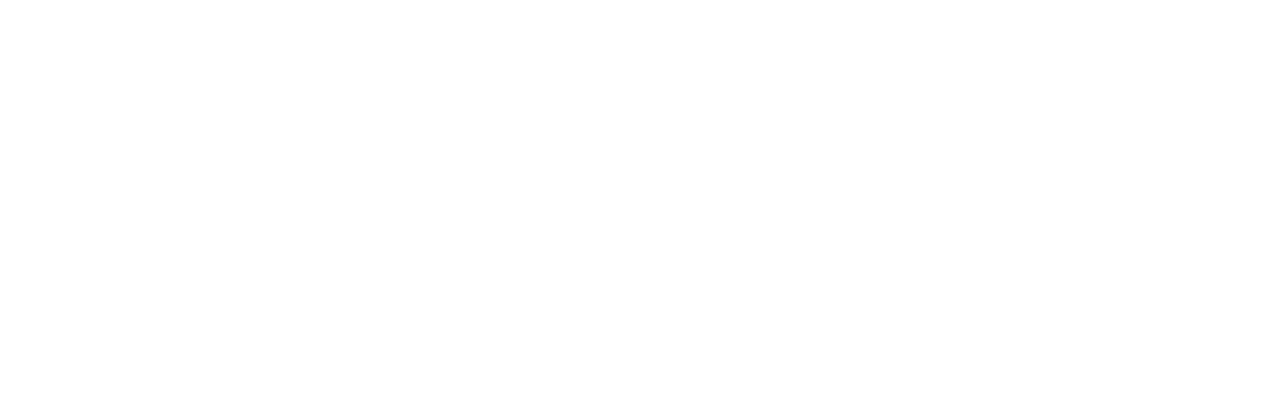
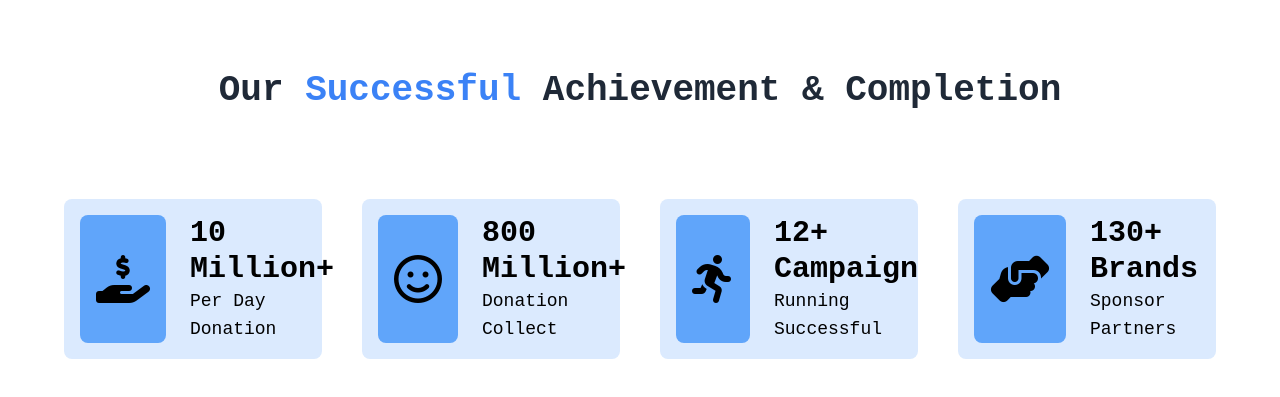
Before and after one commit to sahosskhan/charity-wave, a React (Vite) app: page / in a window 1280 px wide. Shown: the part 777-1174 px from the top of the page. Before the commit the page ends 808 px from the top, so only its background shows below. Built offline with nearby package versions, Linux system fonts and the light colour scheme; a web font is replaced by a local one.

Commit message:
add stats for home & add effect

```diff
--- a/src/Components/Header.jsx
+++ b/src/Components/Header.jsx
@@ -11,7 +11,7 @@
         <h1 className="text-3xl font-semibold text-gray-800 dark:text-white lg:text-4xl">Best platform to choose <br /> your <span className="text-blue-500 ">donation</span></h1>
         <p className="mt-3 text-gray-600 dark:text-gray-400">A donation is a gift for charity, humanitarian aid, or to benefit a cause. A donation may take various forms, including money, alms, services, or goods such as clothing, toys, food, or vehicles.</p>
 <Link to="/donate-some-love">
-<button className="w-full px-5 py-2 mt-6 text-sm tracking-wider text-white uppercase transition-colors duration-300 transform bg-blue-600 rounded-lg lg:w-auto hover:bg-blue-500 focus:outline-none focus:bg-blue-500">Donate Now</button>
+<button className="w-full px-5 hover:scale-110 scale-100 transition-all duration-300 py-2 mt-6 text-sm tracking-wider text-white uppercase  transform bg-blue-600 rounded-lg lg:w-auto hover:bg-blue-500 focus:outline-none focus:bg-blue-500">Donate Now</button>
 </Link>
       </div>
     </div>
--- /dev/null
+++ b/src/Components/Stats.jsx
@@ -0,0 +1,64 @@
+
+
+const Stats = () => {
+    return (
+<>
+<div className="max-w-7xl mx-auto text-center mt-10">
+            <h1 className="lg:text-4xl text-3xl font-semibold text-gray-800 dark:text-white ">Our <span className="text-blue-500">Successful</span> Achievement & Completion</h1>
+        </div>
+<div className="flex items-center justify-center p-10 ">
+
+<section className="p-6 my-6  text-gray-100">
+	<div className="container grid grid-cols-1 gap-10 mx-auto sm:grid-cols-2 xl:grid-cols-4">
+
+		<div className="flex p-4 space-x-4 hover:scale-110 scale-100 transition-all duration-300 rounded-lg md:space-x-6 bg-blue-100 text-black">
+			<div className="flex justify-center text-5xl p-4 items-center rounded-lg bg-blue-400">
+			<i className="fa-solid fa-hand-holding-dollar"></i>
+			</div>
+			<div className="flex flex-col justify-center align-middle">
+				<p className="text-3xl font-semibold leading">10 Million+</p>
+				<p className="capitalize text-lg">Per Day Donation</p>
+			</div>
+		</div>
+
+		<div className="flex p-4 space-x-4 hover:scale-110 scale-100 transition-all duration-300 rounded-lg md:space-x-6 bg-blue-100 text-black">
+			<div className="flex justify-center text-5xl p-4 items-center rounded-lg bg-blue-400">
+            <i className="fa-regular fa-face-smile"></i>
+			</div>
+			<div className="flex flex-col justify-center align-middle">
+            <p className="text-3xl font-semibold leading">800 Million+</p>
+				<p className="capitalize text-lg">Donation Collect</p>
+			</div>
+		</div>
+
+        <div className="flex p-4 space-x-4 hover:scale-110 scale-100 transition-all duration-300 rounded-lg md:space-x-6 bg-blue-100 text-black">
+			<div className="flex justify-center text-5xl p-4 items-center rounded-lg bg-blue-400">
+            <i className="fa-solid fa-person-running"></i>
+			</div>
+			<div className="flex flex-col justify-center align-middle">
+            <p className="text-3xl font-semibold leading">12+ Campaign</p>
+				<p className="capitalize text-lg">Running Successful</p>
+			</div>
+		</div>
+
+        <div className="flex p-4 space-x-4 hover:scale-110 scale-100 transition-all duration-300 rounded-lg md:space-x-6 bg-blue-100 text-black">
+			<div className="flex justify-center text-5xl p-4 items-center rounded-lg bg-blue-400">
+            <i className="fa-solid fa-handshake-angle"></i>
+			</div>
+			<div className="flex flex-col justify-center align-middle">
+            <p className="text-3xl font-semibold leading">130+ Brands</p>
+				<p className="capitalize text-lg">Sponsor Partners</p>
+			</div>
+		</div>
+
+
+	</div>
+</section>
+
+
+</div>
+</>
+    );
+};
+
+export default Stats;
--- a/src/Pages/Donate/DonateCard.jsx
+++ b/src/Pages/Donate/DonateCard.jsx
@@ -6,10 +6,10 @@
     return (
         <>
     <Link  to={`/donate-details/${id}`} >
-<div style={{ backgroundColor: backgroundColor}} className=" w-80  rounded-xl   text-gray-700 shadow-sm">
+<div style={{ backgroundColor: backgroundColor}} className=" w-80 hover:scale-110 scale-100 transition-all duration-300  rounded-xl   text-gray-700 shadow-sm">
 <div className="flex flex-col shadow-md p-4  rounded-xl">
 <div className="flex justify-center items-center">
-    <img src={image} className="h-40" alt="" />
+    <img src={image} className="h-40 hover:scale-110 scale-100 transition-all duration-300" alt="" />
     </div>
 <div className="p-2 flex flex-col gap-2 mt-3">
 <section style={{color: textColor,display: "inline",backgroundColor: categoryColor,}} className=" text-lg text-center p-2 rounded-lg  w-28 font-semibold">{category}</section>
--- a/src/Pages/Donate/SingleDonateDetails.jsx
+++ b/src/Pages/Donate/SingleDonateDetails.jsx
@@ -37,12 +37,12 @@
                         <div className="flex flex-col mt-6 space-y-3 lg:space-y-0 lg:flex-row">
                             <button onClick={handleMyDonation} style={{
                 backgroundColor:categoryColor,
-            }} className="block px-6 py-3 text-lg font-medium tracking-wider text-center text-black    rounded-md ">Donate {price}$</button>
+            }} className="block px-6 py-3 text-lg font-medium hover:scale-110 scale-100 transition-all duration-300 tracking-wider text-center text-black    rounded-md ">Donate {price}$</button>
                         </div>
                     </div>
                 </div>
                 <div className="w-full h-64 lg:w-1/2 lg:h-auto rounded-xl">
-                    <div className="w-full h-full rounded-xl bg-cover" style={{ backgroundImage: `url(${background})` }}>
+                    <div className="w-full h-full rounded-xl bg-cover hover:scale-110 scale-100 transition-all duration-300" style={{ backgroundImage: `url(${background})` }}>
                         <div className="w-full h-full bg-black opacity-10" />
                     </div>
                 </div>
--- a/src/Pages/Donation/DonationCard.jsx
+++ b/src/Pages/Donation/DonationCard.jsx
@@ -3,10 +3,10 @@
     const { title, category, price,  image, backgroundColor, textColor, categoryColor } = dataDonation || {};
     return (
         <div>
-         <div style={{ backgroundColor: backgroundColor}} className=" w-80  rounded-xl   text-gray-700 shadow-sm">
+         <div style={{ backgroundColor: backgroundColor}} className=" w-80  hover:scale-110 scale-100 transition-all duration-300  rounded-xl   text-gray-700 shadow-sm">
 <div className="flex flex-col shadow-md p-4  rounded-xl">
-<div className="flex justify-center items-center">
-    <img src={image} className="h-40" alt="" />
+<div className="flex justify-center items-center ">
+    <img src={image} className="h-40 hover:scale-110 scale-100 transition-all duration-300" alt="" />
     </div>
 <div className="p-2 flex flex-col gap-2 mt-3">
 <section style={{color: textColor,display: "inline",backgroundColor: categoryColor,}} className=" text-lg text-center p-2 rounded-lg  w-28 font-semibold">{category}</section>
--- a/src/Pages/Donation/MyDonationMain.jsx
+++ b/src/Pages/Donation/MyDonationMain.jsx
@@ -37,7 +37,7 @@
             }
           </div>
 
-          {donationData.length > 4 && <button onClick={()=>setIsShow(!isShow)} className="px-5 bg-blue-500 block mt-20 btn rounded-lg text-white hover:bg-gray-700 transition-colors duration-700 font-medium text-lg mx-auto">
+          {donationData.length > 4 && <button onClick={()=>setIsShow(!isShow)} className="px-5 bg-blue-500 block mt-20 btn rounded-lg text-white hover:bg-gray-700  hover:scale-110 scale-100 transition-all duration-700 font-medium text-lg mx-auto">
             {isShow ? "See less" : "See more"}
           </button>}
         </div>
--- a/src/Pages/Home/Home.jsx
+++ b/src/Pages/Home/Home.jsx
@@ -1,11 +1,12 @@
 import Header from "../../Components/Header";
+import Stats from "../../Components/Stats";
 
 
 const Home = () => {
     return (
         <div className="max-w-screen-2xl container mx-auto">
 <Header/>
-
+<Stats/>
         </div>
     );
 };
```
